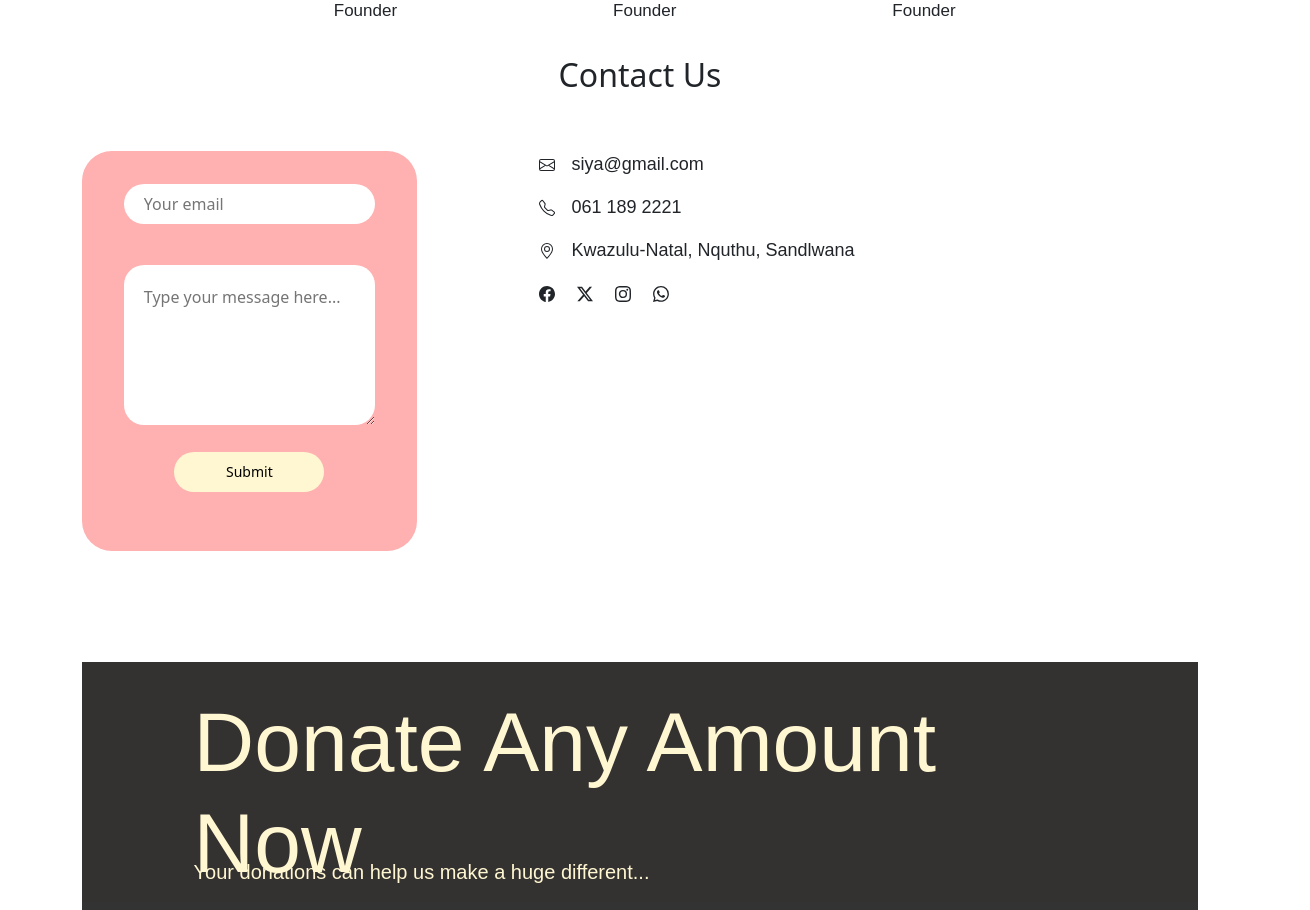
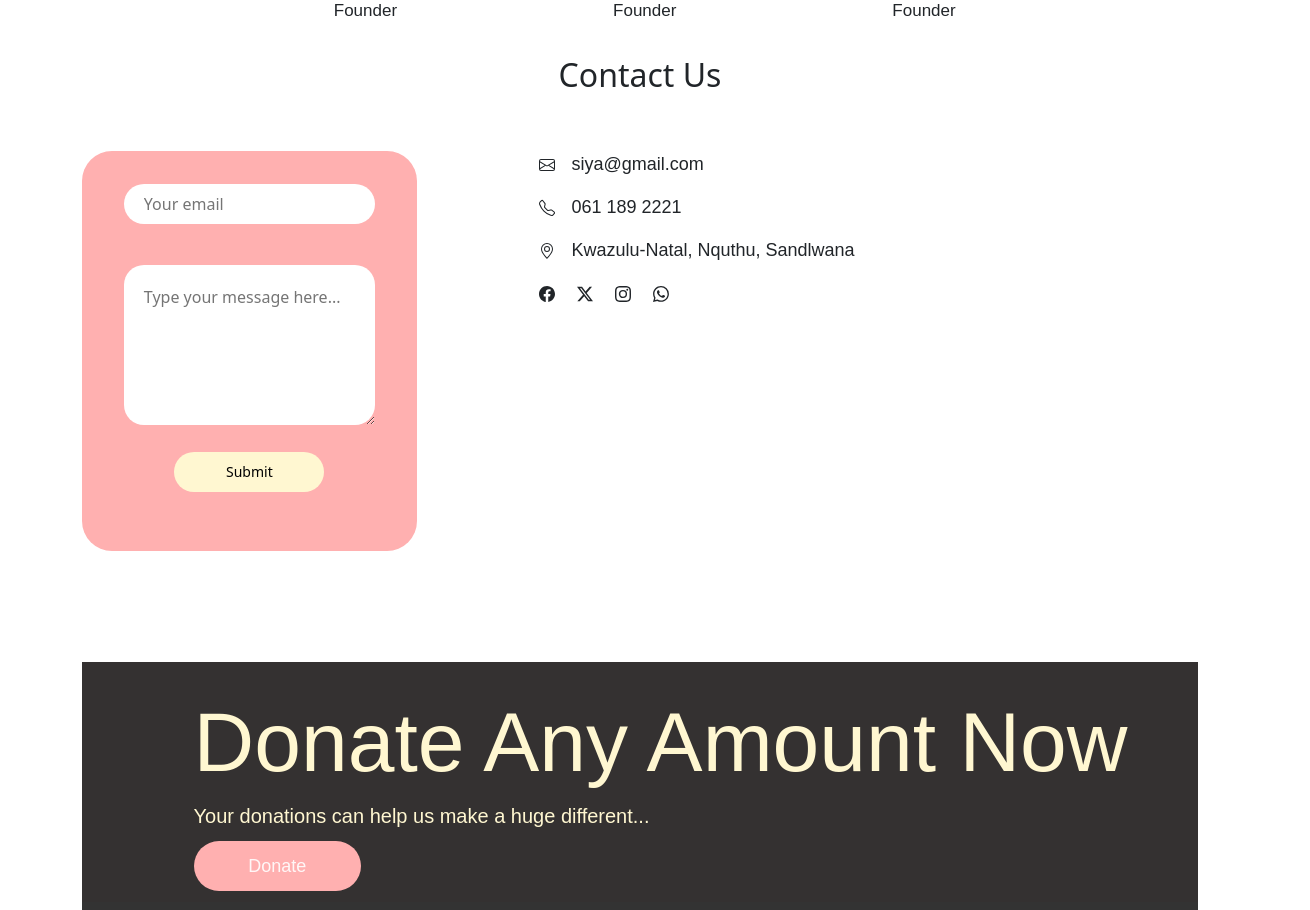
Before and after one commit to siyabongasamkelo/npo, a React (Create React App) app in the folder client/organization/: page / in a window 1280 px wide. Shown: the part 1704-2614 px from the top of the page, 1310 px wide, since content can reach past the window. Built offline with nearby package versions, Linux system fonts and the light colour scheme; a web font is replaced by a local one.

Commit message:
adjusted width

```diff
--- a/client/organization/src/components/Donate.styled.js
+++ b/client/organization/src/components/Donate.styled.js
@@ -60,14 +60,14 @@ export const DonateWrapper = styled.div`
   }
 
   @media only screen and (min-width: 992px) {
-    width: 80%;
+    width: 100%;
     margin-left: 10%;
     h1 {
       font-size: 84px;
       padding-top: 30px;
     }
     p {
-      margin-top: -5%;
+      margin: 0;
     }
 
     input {
```
